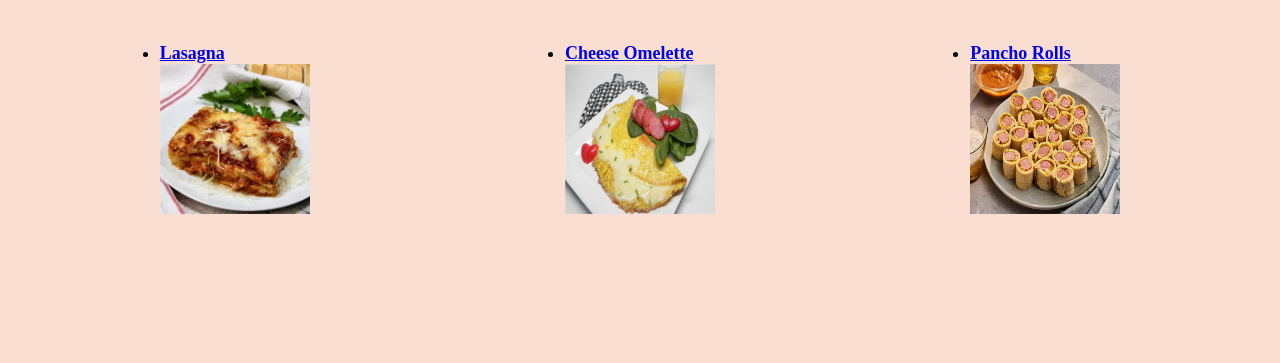
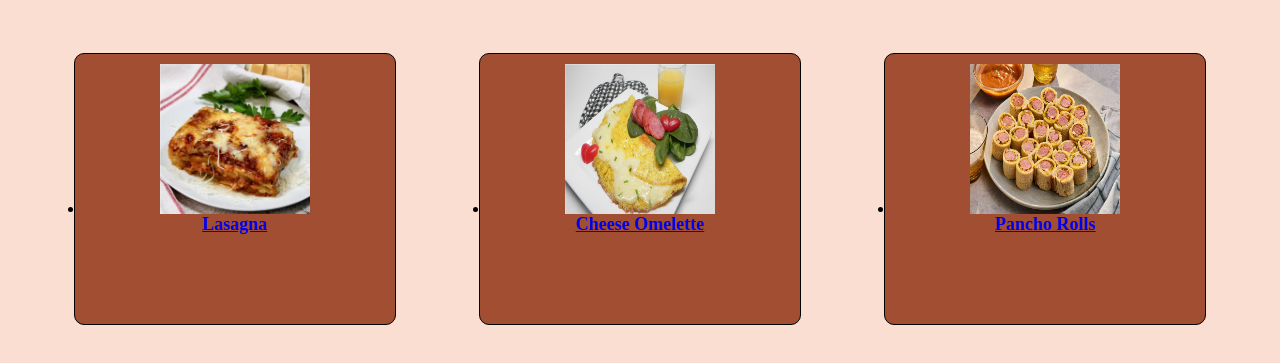
Before and after one commit to Guillermo-maker/odin-recipes, a plain HTML site: page index.html in a window 1280 px wide. Shown: the part 61-424 px from the top of the page. Drawn offline with Linux system fonts and the light colour scheme; files whose address does not match are found by name.

Commit message:
mas cambios cosmeticos

```diff
--- a/index.html
+++ b/index.html
@@ -9,19 +9,26 @@
 <body class="body">
     <h1 class="title">ODIN RECIPES</h1>
 
+
     <ul class="recetas-container">
+        <div class="div">
         <li>
-            <a href="recipes/lasagna.html">Lasagna <img class="img" src="C:\Users\gusta\Documents\repos\odin-recipes\src\lasagna.png" alt="lasagna" width="150" height="150"> </a>
+            <a href="recipes/lasagna.html"><img class="img" src="C:\Users\gusta\Documents\repos\odin-recipes\src\lasagna.png" alt="lasagna" width="150" height="150">Lasagna</a>
 
         </li>
+        </div>
+        <div class="div">
         <li>
-            <a href="recipes/omelette.html">Cheese Omelette <img class="img" src="C:\Users\gusta\Documents\repos\odin-recipes\src\omelette.png" alt="omelette" width="150" height="150"></a>
+            <a href="recipes/omelette.html"><img class="img" src="C:\Users\gusta\Documents\repos\odin-recipes\src\omelette.png" alt="omelette" width="150" height="150">Cheese Omelette</a>
 
         </li>
+        </div>
+        <div class="div">
         <li>
-            <a href="recipes/pancho.html">Pancho Rolls <img class="img" src="C:\Users\gusta\Documents\repos\odin-recipes\src\panchos.jpg" alt="pancho rolls" width="150" height="150"></a>
+            <a href="recipes/pancho.html"><img class="img" src="C:\Users\gusta\Documents\repos\odin-recipes\src\panchos.jpg" alt="pancho rolls" width="150" height="150">Pancho Rolls</a>
 
         </li>
+        </div>
     </ul>
 
 </body>
--- a/style.css
+++ b/style.css
@@ -16,9 +16,21 @@
 .recetas-container{
     font-size: large;
     font-weight: bolder;
+    text-align: center;
     display: flex;
     flex-wrap: wrap;
     justify-content: space-around;
     padding: 24px;
+    margin-top: 10px;
 
 }
+
+.div{
+    background-color: #A14E32;
+    margin: 10px;
+    padding: 10px;
+    border: 1px solid black;
+    border-radius: 10px;
+    width: 300px;
+    height: 250px;
+}
```
